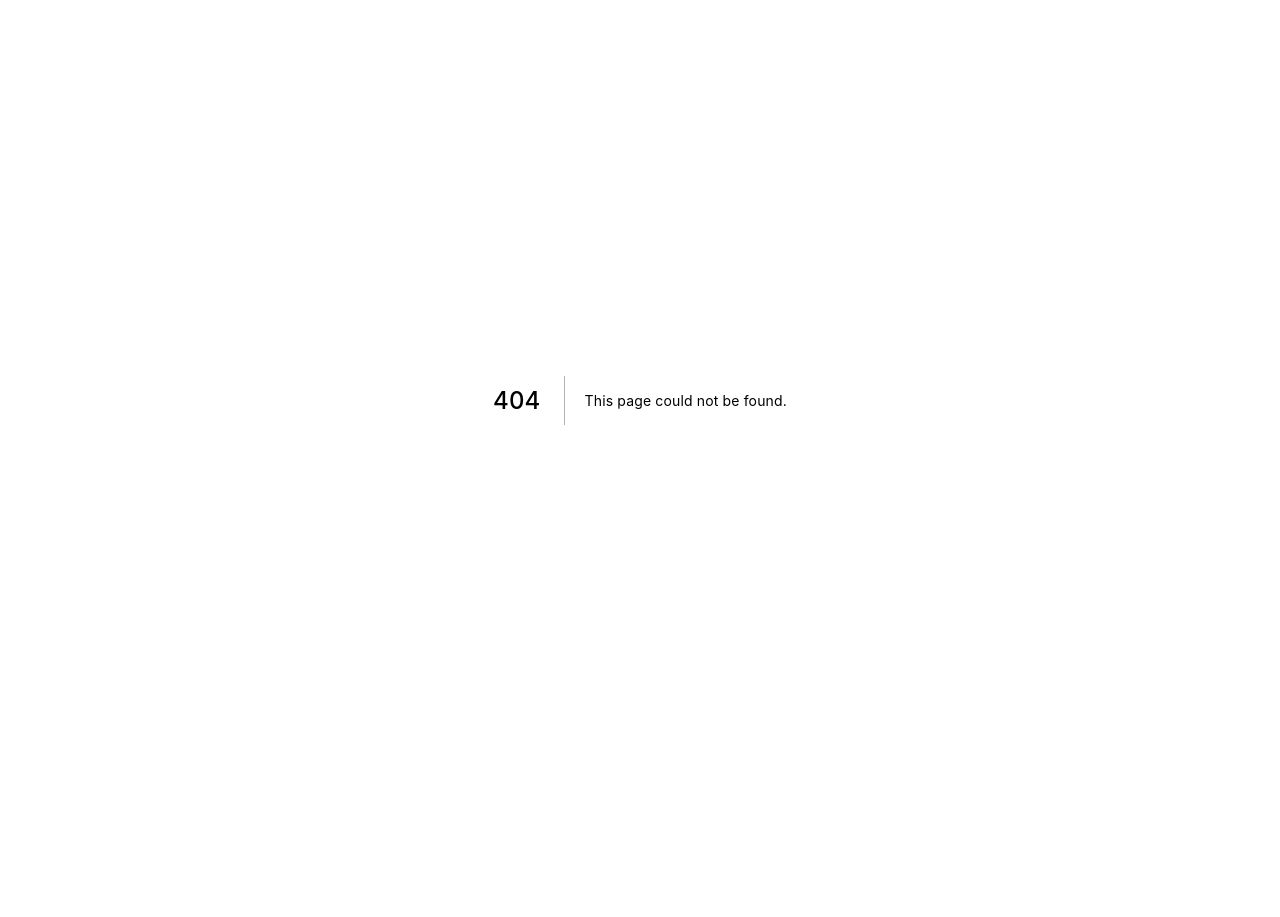
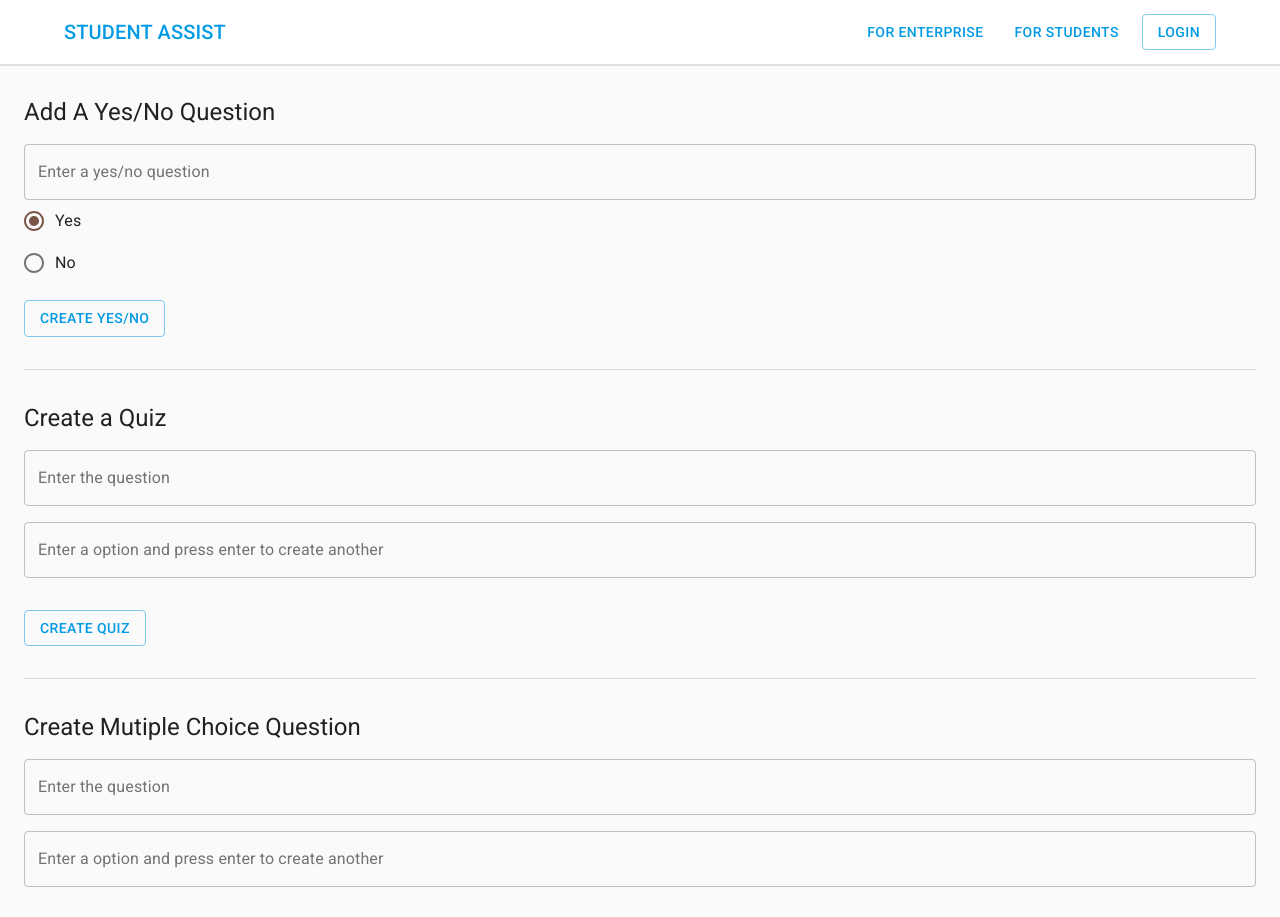
Before and after one commit to DipeshGod/interactive-video-lms, a Next.js app in the folder frontend/: page /admin/courseContent/exercises/1 in a window 1280 px wide. Before the commit this address had no page. Shown: the top 917 px of the page. Before the commit the page ends 800 px from the top, so only its background shows below. Built offline with nearby package versions, Linux system fonts and the light colour scheme.

Commit message:
this is really good

```diff
--- /dev/null
+++ b/frontend/components/admin/CreateExercise.tsx
@@ -0,0 +1,18 @@
+import { Divider } from '@material-ui/core';
+import CreateMultipleChoice from '../exercise/CreateMultipleChoice';
+import CreateQuiz from '../exercise/CreateQuiz';
+import CreateYesNo from '../exercise/CreateYesNo';
+
+const CreateExercise = () => {
+  return (
+    <div>
+      <CreateYesNo />
+      <Divider style={{ margin: '2rem 0' }} />
+      <CreateQuiz />
+      <Divider style={{ margin: '2rem 0' }} />
+      <CreateMultipleChoice />
+    </div>
+  );
+};
+
+export default CreateExercise;
--- /dev/null
+++ b/frontend/components/exercise/CreateMultipleChoice.tsx
@@ -0,0 +1,68 @@
+import { useState } from 'react';
+import {
+  Typography,
+  TextField,
+  Box,
+  RadioGroup,
+  FormControlLabel,
+  Radio,
+  Button,
+} from '@material-ui/core';
+
+const CreateMultipleChoice = () => {
+  const [answer, setAnswer] = useState(0);
+  const [quizOptions, setQuizOptions] = useState([]);
+
+  const handleOptionInput = (e) => {
+    console.log(e.keyCode);
+    if (e.keyCode === 13) {
+      setQuizOptions([...quizOptions, e.target.value]);
+      e.target.value = '';
+    }
+  };
+
+  const handleAnswerSelect = (e) => {
+    setAnswer(Number(e.target.name));
+  };
+
+  return (
+    <>
+      <Typography variant='h5' gutterBottom>
+        Create Mutiple Choice Question
+      </Typography>
+      <Box marginY='1rem'>
+        <Box marginY='1rem'>
+          <TextField label='Enter the question' variant='outlined' fullWidth />
+        </Box>
+        <Box marginY='1rem'>
+          <TextField
+            label='Enter a option and press enter to create another'
+            variant='outlined'
+            onKeyUp={handleOptionInput}
+            fullWidth
+          />
+        </Box>
+        <RadioGroup value={answer} onChange={handleAnswerSelect}>
+          {quizOptions.map((option, i) => (
+            <FormControlLabel
+              key={i}
+              name={`${i}`}
+              value={i}
+              control={<Radio />}
+              label={option}
+            />
+          ))}
+        </RadioGroup>
+        <Button
+          style={{ marginTop: '1rem' }}
+          variant='outlined'
+          color='primary'
+        >
+          Create Mutiple Choice Question
+        </Button>
+      </Box>
+    </>
+  );
+};
+
+export default CreateMultipleChoice;
--- /dev/null
+++ b/frontend/components/exercise/CreateQuiz.tsx
@@ -0,0 +1,68 @@
+import { useState } from 'react';
+import {
+  Typography,
+  TextField,
+  Box,
+  RadioGroup,
+  FormControlLabel,
+  Radio,
+  Button,
+} from '@material-ui/core';
+
+const CreateQuiz = () => {
+  const [answer, setAnswer] = useState(0);
+  const [quizOptions, setQuizOptions] = useState([]);
+
+  const handleOptionInput = (e) => {
+    console.log(e.keyCode);
+    if (e.keyCode === 13) {
+      setQuizOptions([...quizOptions, e.target.value]);
+      e.target.value = '';
+    }
+  };
+
+  const handleAnswerSelect = (e) => {
+    setAnswer(Number(e.target.name));
+  };
+
+  return (
+    <>
+      <Typography variant='h5' gutterBottom>
+        Create a Quiz
+      </Typography>
+      <Box marginY='1rem'>
+        <Box marginY='1rem'>
+          <TextField label='Enter the question' variant='outlined' fullWidth />
+        </Box>
+        <Box marginY='1rem'>
+          <TextField
+            label='Enter a option and press enter to create another'
+            variant='outlined'
+            onKeyUp={handleOptionInput}
+            fullWidth
+          />
+        </Box>
+        <RadioGroup value={answer} onChange={handleAnswerSelect}>
+          {quizOptions.map((option, i) => (
+            <FormControlLabel
+              key={i}
+              name={`${i}`}
+              value={i}
+              control={<Radio />}
+              label={option}
+            />
+          ))}
+        </RadioGroup>
+        <Button
+          style={{ marginTop: '1rem' }}
+          variant='outlined'
+          color='primary'
+        >
+          Create Quiz
+        </Button>
+      </Box>
+    </>
+  );
+};
+
+export default CreateQuiz;
--- /dev/null
+++ b/frontend/components/exercise/CreateYesNo.tsx
@@ -0,0 +1,46 @@
+import { useState } from 'react';
+import {
+  Typography,
+  TextField,
+  Box,
+  RadioGroup,
+  FormControlLabel,
+  Radio,
+  Button,
+} from '@material-ui/core';
+
+const CreateYesNo = () => {
+  const [value, setValue] = useState('yes');
+
+  const handleChange = (e) => {
+    setValue(e.target.value);
+  };
+
+  return (
+    <>
+      <Typography variant='h5' gutterBottom>
+        Add A Yes/No Question
+      </Typography>
+      <Box marginY='1rem'>
+        <TextField
+          label='Enter a yes/no question'
+          variant='outlined'
+          fullWidth
+        />
+        <RadioGroup value={value} onChange={handleChange}>
+          <FormControlLabel value='yes' control={<Radio />} label='Yes' />
+          <FormControlLabel value='no' control={<Radio />} label='No' />
+        </RadioGroup>
+        <Button
+          style={{ marginTop: '1rem' }}
+          variant='outlined'
+          color='primary'
+        >
+          Create Yes/No
+        </Button>
+      </Box>
+    </>
+  );
+};
+
+export default CreateYesNo;
--- a/frontend/package.json
+++ b/frontend/package.json
@@ -19,7 +19,6 @@
     "react-dom": "17.0.2",
     "react-facebook-login": "^4.1.1",
     "react-google-login": "^5.2.2",
-    "react-papaparse": "^3.16.1",
     "react-player": "^2.9.0",
     "react-query": "^3.15.2",
     "react-responsive-carousel": "^3.2.18",
--- /dev/null
+++ b/frontend/pages/admin/courseContent/exercises/[id].tsx
@@ -0,0 +1,17 @@
+import { Container } from '@material-ui/core';
+import CreateExercise from '../../../../components/admin/CreateExercise';
+import Layout from '../../../../components/layout';
+
+const Exercises = () => {
+  return (
+    <Layout>
+      <div style={{ paddingTop: '2rem', minHeight: '80vh' }}>
+        <Container>
+          <CreateExercise />
+        </Container>
+      </div>
+    </Layout>
+  );
+};
+
+export default Exercises;
```
Also changed, not shown: frontend/components/admin/CreateNewModule.tsx (+0 -16 lines), frontend/components/courses/CourseContent.tsx (+8 -0 lines), 1 other file (tests, documents, lock files or other folders).
